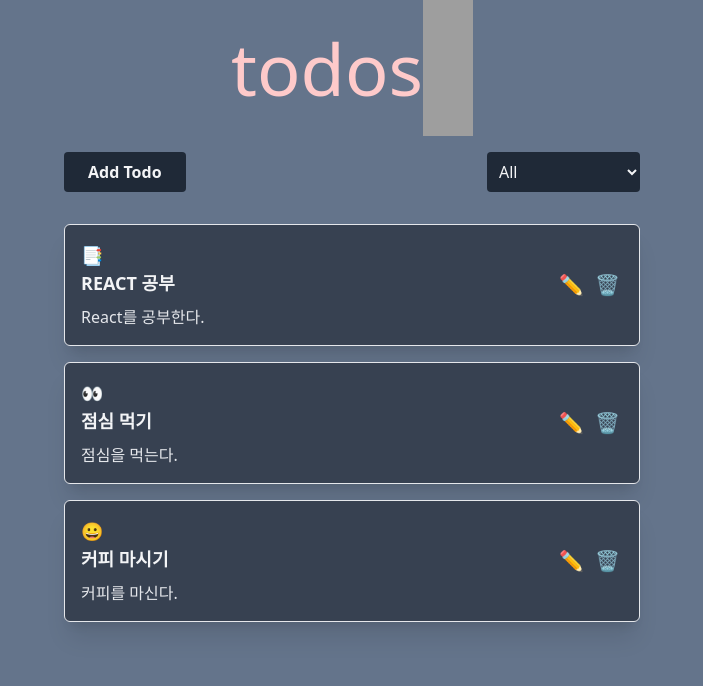
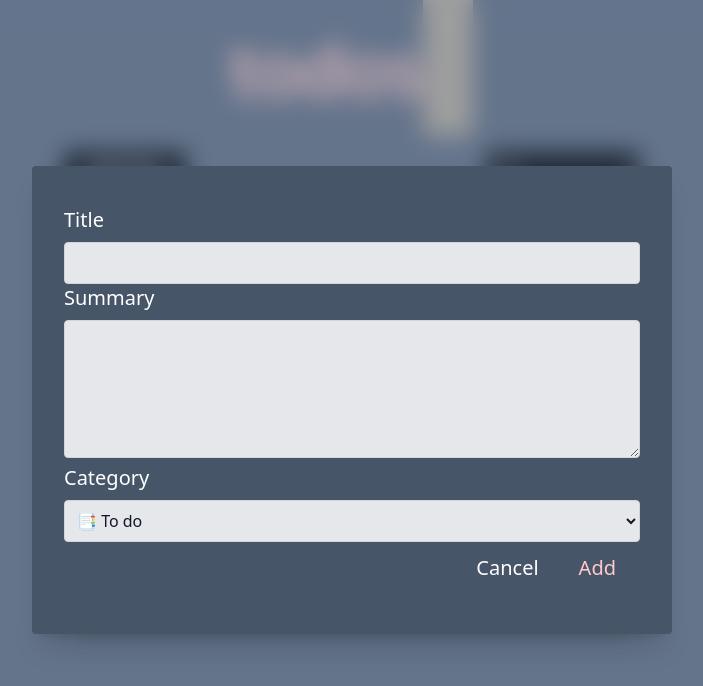
Before and after one commit to woorifisa-service-dev-3rd/frontend-2nd-guestbook, a React (Vite) app: page / in a window 1280 px wide. Both pictures are taken after a click on the button "Add Todo". Shown: the top 686 px of the page, without its empty margins (288-991 px from the left). Built offline with nearby package versions, Linux system fonts and the light colour scheme; grey boxes are pictures that could not be loaded.

Commit message:
#4. Todo 등록 기능 구현

```diff
--- a/src/App.jsx
+++ b/src/App.jsx
@@ -28,6 +28,21 @@
 
   const [todos, setTodos] = useState(dummyTodos);
 
+  // Todo 등록 기능, 파라미터로 새롭게 추가할 Todo 객체를 받음
+  const addTodoHandler = ({ title, summary, category }) => {
+
+    // id값을 추가해서 Todo 등록
+    const newTodo = {
+      id: self.crypto.randomUUID(), // Web Crypto API
+      title,
+      summary,
+      category
+    }
+
+    const updatedTodos = [...todos, newTodo];
+    setTodos(updatedTodos);
+  }
+
   return (
     <>
       <DefaultLayout>
@@ -41,7 +56,8 @@
           </div>
         </header>
         <section className="max-w-xl m-4 mx-auto">
-          <TodoHeader />
+          {/* onAdd라는 이름으로 addTodoHandler 함수를 props로 내려줌 */}
+          <TodoHeader onAdd={addTodoHandler}/>
           <TodoBody todos={todos}/>
         </section>
       </DefaultLayout>
--- /dev/null
+++ b/src/components/todos/TodoForm.jsx
@@ -0,0 +1,49 @@
+import React, { useState } from 'react'
+import { TODO_CATEGORY_ICON } from '@/constants/icon'
+
+const TodoForm = ({ onAdd, onClose }) => {
+
+    const [title, setTitle] = useState('');
+    const [summary, setSummary] = useState('');
+    const [category, setCategory] = useState('TODO');
+
+    const addTodoHandler = () => {
+        const newTodo = {title, summary, category};
+        onAdd(newTodo);
+    }
+
+  return (
+    <>
+            {/* <h3 className="text-3xl text-red-200">{ children }</h3> */}
+            <form className='my-2'>
+                <div>
+                    <label className='block mb-2 text-xl text-white' htmlFor='title'>Title</label>
+                    <input className='w-full p-2 border-[1px] border-gray-300 bg-gray-200 text-gray-900 rounded'
+                           type='text' id='title' value={title} onChange={event => setTitle(event.target.value)} />
+                </div>
+                <div>
+                    <label className='block mb-2 text-xl text-white' htmlFor='summary'>Summary</label>
+                    <textarea className='w-full p-2 border-[1px] border-gray-300 bg-gray-200 text-gray-900 rounded'
+                              id='summary' rows='5' value={summary} onChange={event => setSummary(event.target.value)} />
+                </div>
+                <div>
+                    <label className='block mb-2 text-xl text-white' htmlFor='category'>Category</label>
+                    <select className='w-full p-2 border-[1px] border-gray-300 bg-gray-200 text-gray-900 rounded'
+                            id='category' value={category} onChange={event => setCategory(event.target.value)} >
+
+                        <option value='TODO'>{TODO_CATEGORY_ICON.TODO} To do</option>
+                        <option value='PROGRESS'>{TODO_CATEGORY_ICON.PROGRESS} On progress</option>
+                        <option value='DONE'>{TODO_CATEGORY_ICON.DONE} Done</option>
+                    </select>
+                </div>
+                {/* {isFormInValid && <div className='mt-2 text-red-500'>모든 항목을 채워서 작성해주세요</div>} */}
+                <div className='flex justify-end gap-4'>
+                    <button className='text-xl text-white' type='button' onClick={onClose}>Cancel</button>
+                    <button className='px-6 py-3 text-xl text-red-200' type='button' onClick={addTodoHandler}>Add</button>
+                </div>
+            </form>
+        </>
+  )
+}
+
+export default TodoForm
--- a/src/components/todos/TodoHeader.jsx
+++ b/src/components/todos/TodoHeader.jsx
@@ -1,16 +1,32 @@
 // index.html같은 곳에 작성했던 방식처럼 동일하게
-import TodoFilter from './TodoFilter'
+import { createPortal } from "react-dom";
+import TodoFilter from "./TodoFilter";
+import Modal from "@/components/ui/Modal";
+import TodoForm from "./TodoForm";
+import { useState } from "react";
 
 // 함수형 컴포넌트(TodoHeader)
-const TodoHeader = () => {
-    return (
-        <div className="flex items-center justify-between mb-2" id="task-control">
-        <button className="px-6 py-2 font-semibold text-gray-100 bg-gray-800 border-none rounded cursor-pointer"
-                data-cy="add-todo-button">Add Todo
-        </button>
-        <TodoFilter />
-      </div>
-    )
-}
+const TodoHeader = ({ onAdd }) => {
+  const [openModal, open] = useState(false);
+  const closeModal = () => open(false);
+
+  return (
+    <div className="flex items-center justify-between mb-2" id="task-control">
+      <button
+        className="px-6 py-2 font-semibold text-gray-100 bg-gray-800 border-none rounded cursor-pointer"
+        data-cy="add-todo-button"
+        onClick={() => open(true)}
+      >
+        Add Todo
+      </button>
+      {/* Modal 호출 부분 */}
+      {openModal && createPortal(
+        <Modal onClose={closeModal}>
+          <TodoForm onAdd={onAdd} onClose={closeModal}/>
+        </Modal>, document.body)}
+      <TodoFilter />
+    </div>
+  );
+};
 
 export default TodoHeader;
--- /dev/null
+++ b/src/components/ui/Modal.jsx
@@ -0,0 +1,17 @@
+import React from 'react'
+
+const Modal = ({ children, onClose }) => {
+  return (
+    <>
+        <div data-cy="modal-backdrop"
+            className='fixed top-0 left-0 w-full h-full backdrop-blur-md z-1'
+            onClick={onClose}
+        ></div>
+        <div className='fixed z-10 w-1/2 p-8 m-0 transform -translate-x-1/2 -translate-y-1/2 border-none rounded shadow-xl top-1/2 left-1/2 bg-slate-600'>
+            { children }
+        </div>
+    </>
+  )
+}
+
+export default Modal
```
